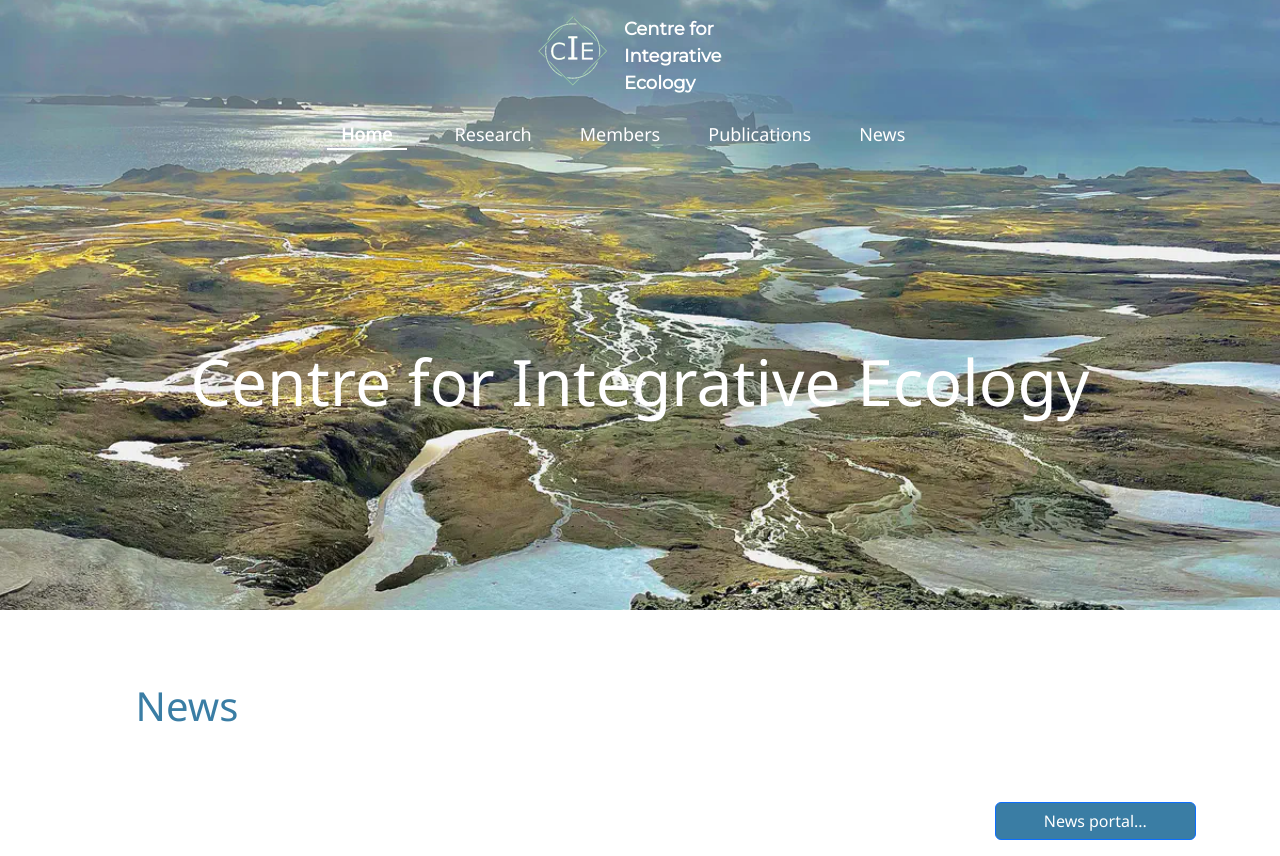
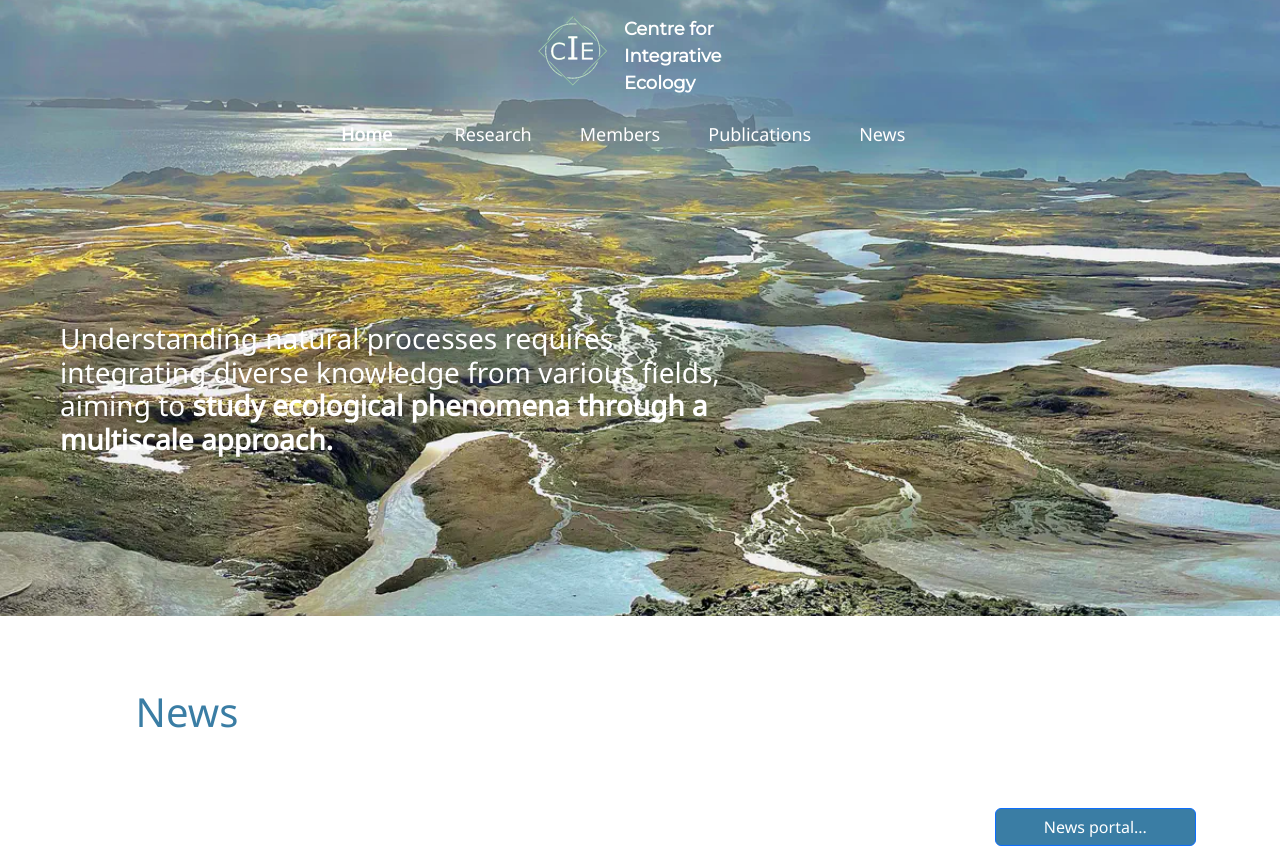
Before and after one commit to Alejndr0exe/ProyectoCEI, a Django app: page / in a window 1280 px wide. Shown: the top 856 px of the page. Run offline with Django 4.2, Linux system fonts and the light colour scheme; data that the repository does not hold is empty.

Commit message:
se arregló el titulo

```diff
--- a/static/css/style.css
+++ b/static/css/style.css
@@ -64,10 +64,16 @@ body {
     width: 80px;
 }
 
-#titulo {
+#tituloHome {
     color: white;
-    margin-top: 15%;
-    margin-bottom: 15%;
+    margin-top: 23%;
+    margin-bottom: 22%;
+}
+
+#tituloOthers {
+    color: white;
+    margin-top: 10%;
+    margin-bottom: 10%;
 }
 
 .subtitulo{
--- a/templates/homeApp/index.html
+++ b/templates/homeApp/index.html
@@ -71,14 +71,14 @@
         </div>
 
         <!--Titulo-->
-        <div class="row justify-content-center" >
+        <div class="row justify-content-start" >
 
-            <div class="container ">
-                <h1 class="display-3" id="titulo">
+            <div class="col-7">
+                <h3 class="ms-5" style=" text-align: left;" id="tituloHome">
 
-                    Centre for Integrative Ecology
+                  Understanding natural processes requires integrating diverse knowledge from various fields, aiming to <b>study ecological phenomena through a multiscale approach.</b>
 
-                </h1>
+                </h3>
             </div>
 
         </div>
@@ -136,6 +136,10 @@
 
     </div>
 
+
+    <br><br><br><br><br><br><br><br><br>
+
+
    <!--Footer-->
    <div class="container-fluid text-center" id="footer">
 
--- a/templates/news/news.html
+++ b/templates/news/news.html
@@ -73,7 +73,7 @@
           <div class="row justify-content-center" >
 
               <div class="container ">
-                  <h1 class="display-3" id="titulo">
+                  <h1 class="display-3" id="tituloOthers">
 
                       News
 
```
Also changed, not shown: templates/homeApp/members.html (+6 -1 lines).
